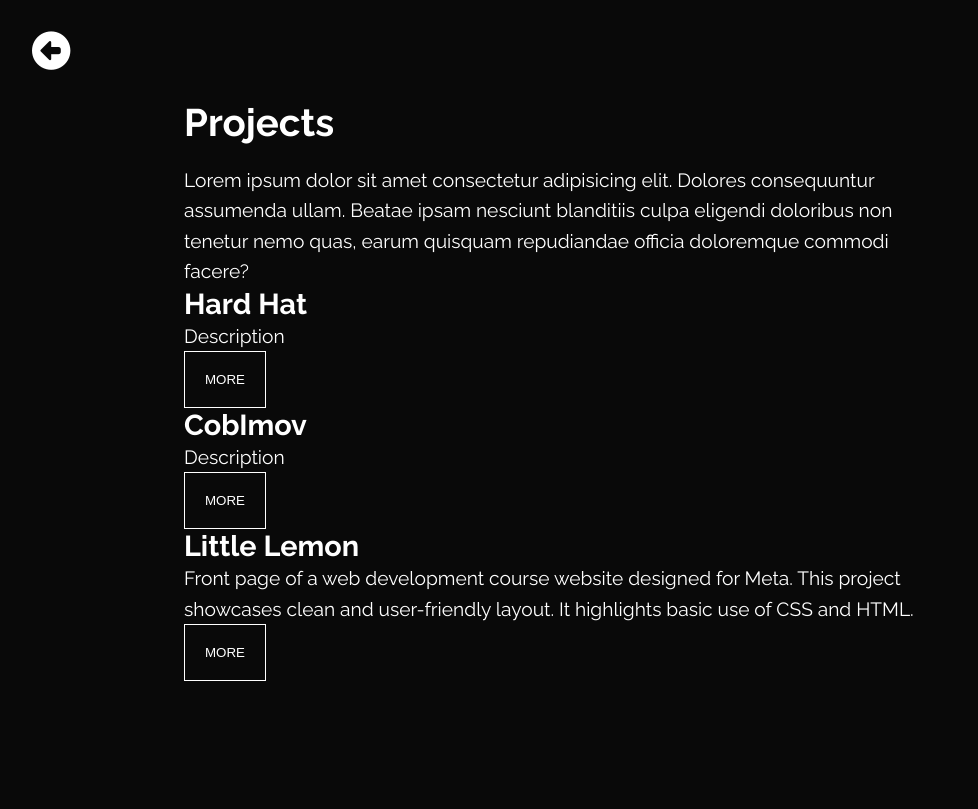
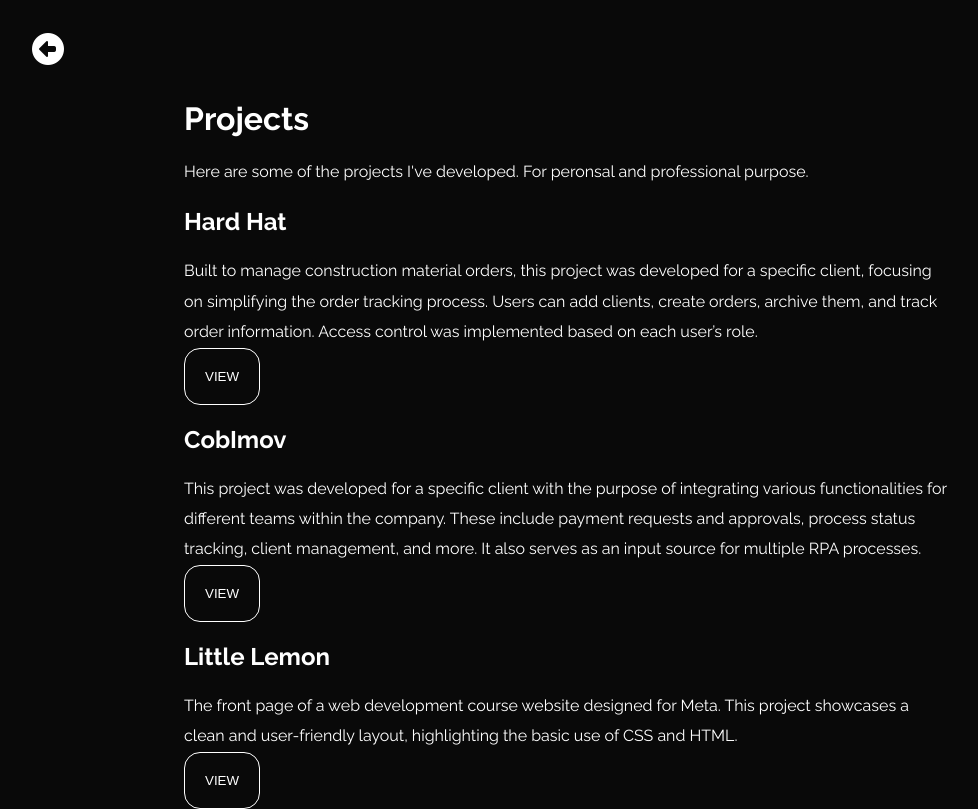
Before and after one commit to gabrieldudekvidal/personal-website, a PHP site: page /pages/projects.html in a window 1280 px wide. Shown: the whole page, without its empty margins (8-986 px from the left). Before the commit the page ends 681 px from the top, so only its background shows below. Run offline with PHP 8.4, Linux system fonts and the light colour scheme; some libraries are stand-ins or nearby versions.

Commit message:
Info update

```diff
--- a/css/style.css
+++ b/css/style.css
@@ -10,10 +10,10 @@ body {
     font-family: "Raleway", sans-serif;
     background-color: #090909;
     color: #FFF;
-    font-size: 1.2rem;
+    font-size: 1rem;
 }
 
-h1, h3 {
+h1, h2, h3 {
     margin-bottom: 20px;
     margin-top: 20px;
 }
@@ -38,6 +38,7 @@ button {
     color: #fff;
     padding: 20px;
     border: 1px solid #fff;
+    border-radius: 1rem;
     background-color: transparent;
 }
 
@@ -62,7 +63,6 @@ button:hover {
 .social-links {
     margin-top: 40px;
     padding: 10px;
-    border: 1px solid #dfdfdf;
 }
 
 .con-picture {
@@ -76,6 +76,7 @@ button:hover {
 
 .profile-pic {
     width: 350px;
+    border-radius: 2rem;
 }
 
 .con-ap {
@@ -87,11 +88,12 @@ button:hover {
 
 input, textarea, select {
     background-color: #1a1a1a;
-    border: 1px solid #fff;
+    border: none;
     padding: 15px;
     margin: 10px 0 20px 0;
     width: 300px;
     color: #fff;
+    border-radius: 1rem;
 }
 
 .btn-back {
--- a/pages/projects.html
+++ b/pages/projects.html
@@ -11,19 +11,18 @@
     <a class="btn-back" href="../index.html"><i class="fa-solid fa-circle-left fa-2xl"></i></a>
     <div class="con-ap">
         <h1>Projects</h1>
-        <p>Lorem ipsum dolor sit amet consectetur adipisicing elit. Dolores consequuntur assumenda ullam. Beatae ipsam nesciunt blanditiis culpa eligendi doloribus non tenetur nemo quas, earum quisquam repudiandae officia doloremque commodi facere?</p>
-
+        <p>Here are some of the projects I've developed. For peronsal and professional purpose.</p>
         <h2>Hard Hat</h2>
-        <p>Description</p>
-        <button class="btn-more">MORE</button>
+        <p>Built to manage construction material orders, this project was developed for a specific client, focusing on simplifying the order tracking process. Users can add clients, create orders, archive them, and track order information. Access control was implemented based on each user’s role.</p>
+        <button class="btn-more">VIEW</button>
 
         <h2>CobImov</h2>
-        <p>Description</p>
-        <button class="btn-more">MORE</button>
+        <p>This project was developed for a specific client with the purpose of integrating various functionalities for different teams within the company. These include payment requests and approvals, process status tracking, client management, and more. It also serves as an input source for multiple RPA processes.</p>
+        <button class="btn-more">VIEW</button>
 
         <h2>Little Lemon</h2>
-        <p>Front page of a web development course website designed for Meta. This project showcases clean and user-friendly layout. It highlights basic use of CSS and HTML.</p>
-        <button class="btn-more">MORE</button>
+        <p>The front page of a web development course website designed for Meta. This project showcases a clean and user-friendly layout, highlighting the basic use of CSS and HTML.</p>
+        <button class="btn-more">VIEW</button>
 
     </div>
 </body>
```
Also changed, not shown: index.html (+6 -5 lines), pages/about.html (+5 -14 lines).
